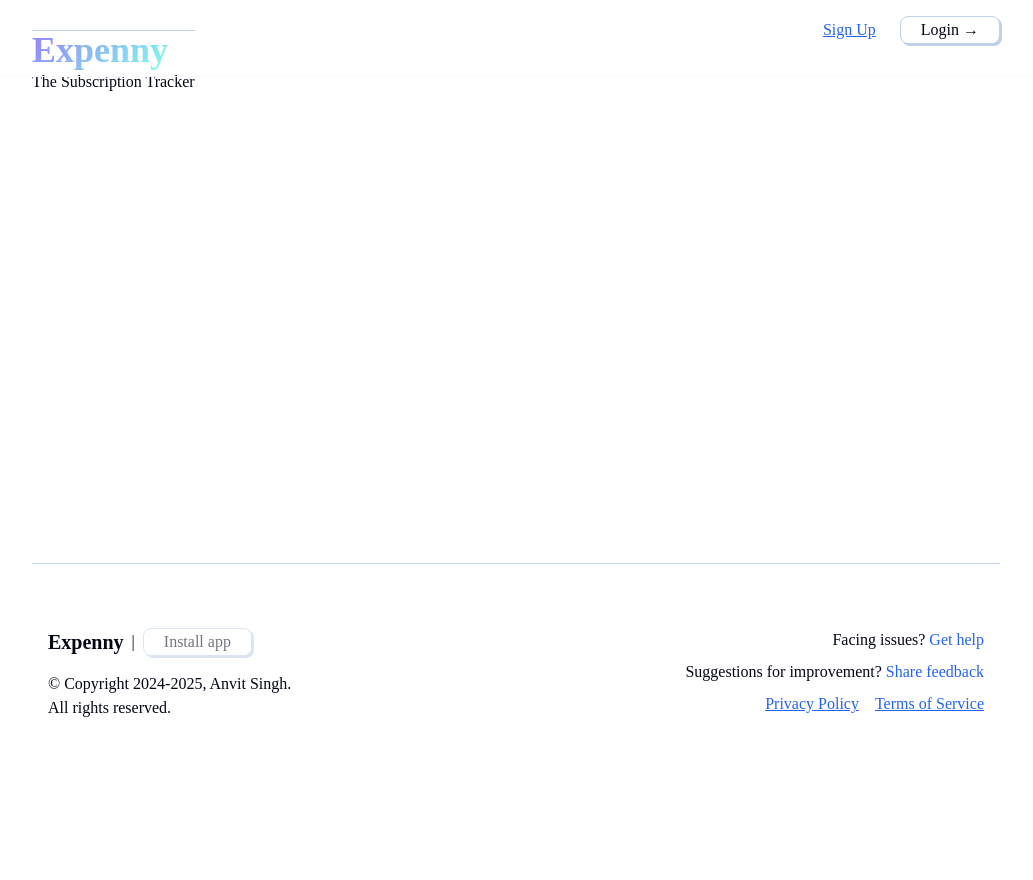
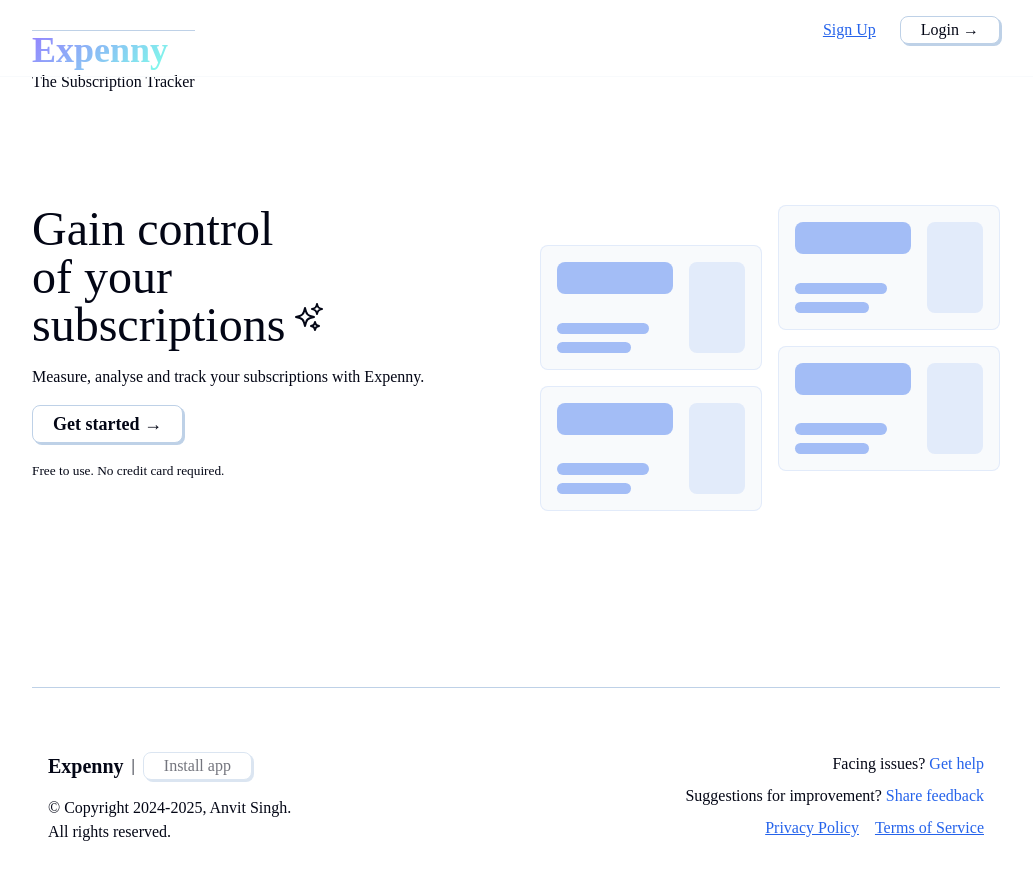
Before and after one commit to BrutalOverkill/Spendorra, a Next.js app: page / in a window 1280 px wide. Shown: the top 880 px of the page, without its empty margins (124-1157 px from the left). Before the commit the page ends 800 px from the top, so only its background shows below. Built offline with nearby package versions, Linux system fonts and the light colour scheme; a web font is replaced by a local one.

Commit message:
Hero_Section

```diff
--- a/app/dashboard/page.js
+++ b/app/dashboard/page.js
@@ -1,3 +1,4 @@
+import Login from "@/components/Login";
 import SubscriptionsDisplay from "@/components/SubscriptionsDisplay";
 import SubscriptionSummary from "@/components/SubscriptionSummary";
 
--- a/app/page.js
+++ b/app/page.js
@@ -1,6 +1,7 @@
+import Hero from "@/components/Hero";
 
 export default function Home() {
   return (
-    <div></div>
+    <Hero />
   );
 }
--- a/components/Hero.jsx
+++ b/components/Hero.jsx
@@ -1,5 +1,67 @@
+import Link from "next/link";
+
 export default function Hero() {
     return (
-      <div></div>
-    );
-  }
+        <div className="hero-section">
+            {/* is for the text */}
+            <div>
+                <p className="header-text">
+                    Gain control<br />of your<br />subscriptions
+                    <svg xmlns="http://www.w3.org/2000/svg" fill="none" viewBox="0 0 24 24" strokeWidth="1.5" stroke="#030615" className="size-6"><path strokeLinecap="round" strokeLinejoin="round" d="M9.813 15.904 9 18.75l-.813-2.846a4.5 4.5 0 0 0-3.09-3.09L2.25 12l2.846-.813a4.5 4.5 0 0 0 3.09-3.09L9 5.25l.813 2.846a4.5 4.5 0 0 0 3.09 3.09L15.75 12l-2.846.813a4.5 4.5 0 0 0-3.09 3.09ZM18.259 8.715 18 9.75l-.259-1.035a3.375 3.375 0 0 0-2.455-2.456L14.25 6l1.036-.259a3.375 3.375 0 0 0 2.455-2.456L18 2.25l.259 1.035a3.375 3.375 0 0 0 2.456 2.456L21.75 6l-1.035.259a3.375 3.375 0 0 0-2.456 2.456ZM16.894 20.567 16.5 21.75l-.394-1.183a2.25 2.25 0 0 0-1.423-1.423L13.5 18.75l1.183-.394a2.25 2.25 0 0 0 1.423-1.423l.394-1.183.394 1.183a2.25 2.25 0 0 0 1.423 1.423l1.183.394-1.183.394a2.25 2.25 0 0 0-1.423 1.423Z"></path></svg>
+                </p>
+                <p className="text-medium">Measure, analyse and track your subscriptions with Expenny.</p>
+                <Link href={'/dashboard'}>
+                    <button><h5>Get started &rarr;</h5></button>
+                </Link>
+                <small>Free to use. No credit card required.</small>
+            </div>
+
+            {/* is for the visual display */}
+            <div className="hero-display">
+                {/* column number 1 */}
+                <div>
+                    <div className="card">
+                        <div>
+                            <div className="card-header"></div>
+                            <div className="card-blank"></div>
+                            <div className="card-description-large" />
+                            <div className="card-description-small" />
+                        </div>
+                        <div className="card-square" />
+                    </div>
+                    <div className="card">
+                        <div>
+                            <div className="card-header"></div>
+                            <div className="card-blank"></div>
+                            <div className="card-description-large" />
+                            <div className="card-description-small" />
+                        </div>
+                        <div className="card-square" />
+                    </div>
+                </div>
+
+                {/* column number 2 */}
+                <div>
+                    <div className="card">
+                        <div>
+                            <div className="card-header"></div>
+                            <div className="card-blank"></div>
+                            <div className="card-description-large" />
+                            <div className="card-description-small" />
+                        </div>
+                        <div className="card-square" />
+                    </div>
+                    <div className="card">
+                        <div>
+                            <div className="card-header"></div>
+                            <div className="card-blank"></div>
+                            <div className="card-description-large" />
+                            <div className="card-description-small" />
+                        </div>
+                        <div className="card-square" />
+                    </div>
+                </div>
+            </div>
+        </div>
+    )
+}
```
